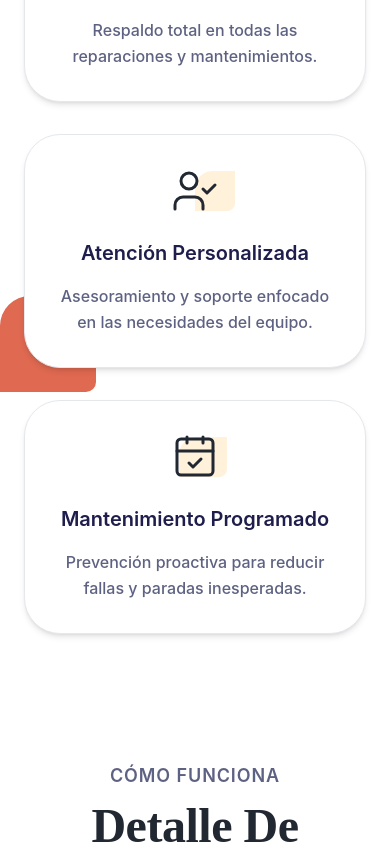
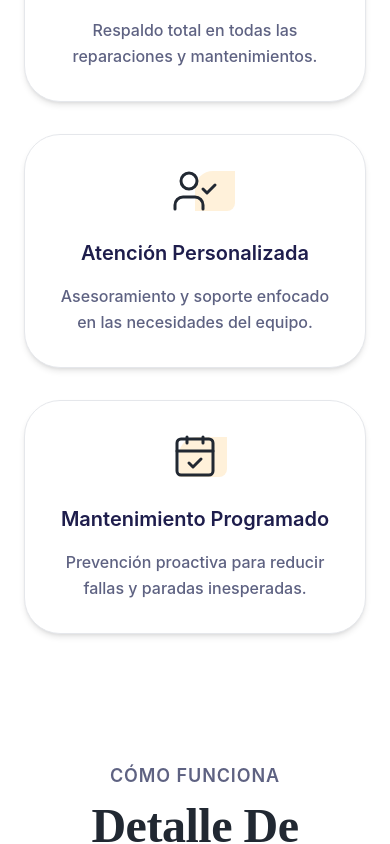
Before and after one commit to OnlyAlayy/cuatroese, a React (Vite) app: page / in a window 390 px wide. Shown: the part 2780-3624 px from the top of the page. Built offline with nearby package versions, Linux system fonts and the light colour scheme; a web font is replaced by a local one.

Commit message:
style: remove mobile decorative blob from features

```diff
--- a/src/components/Features.jsx
+++ b/src/components/Features.jsx
@@ -53,11 +53,6 @@ const Features = () => {
                 <div className="hidden md:block absolute -bottom-6 -left-6 w-24 h-24 bg-[#DF6951] rounded-tl-[30px] rounded-br-[10px] z-0"></div>
               )}
 
-              {/* Decorative shape for mobile (hidden on desktop) */}
-              {feature.activeMobile && (
-                <div className="block md:hidden absolute -bottom-6 -left-6 w-24 h-24 bg-[#DF6951] rounded-tl-[30px] rounded-br-[10px] z-0"></div>
-              )}
-
               {/* The Card */}
               <div
                 className="relative group flex flex-col items-center text-center p-8 rounded-[36px] bg-white border border-gray-200 shadow-md transition-all duration-300 hover:shadow-[0_100px_80px_rgba(0,0,0,0.02),0_64.8px_46.85px_rgba(0,0,0,0.015),0_38.5px_25.48px_rgba(0,0,0,0.012),0_20px_13px_rgba(0,0,0,0.01),0_8.1px_6.52px_rgba(0,0,0,0.007),0_1.8px_3.15px_rgba(0,0,0,0.005)] hover:scale-105 z-10 h-full"
```
